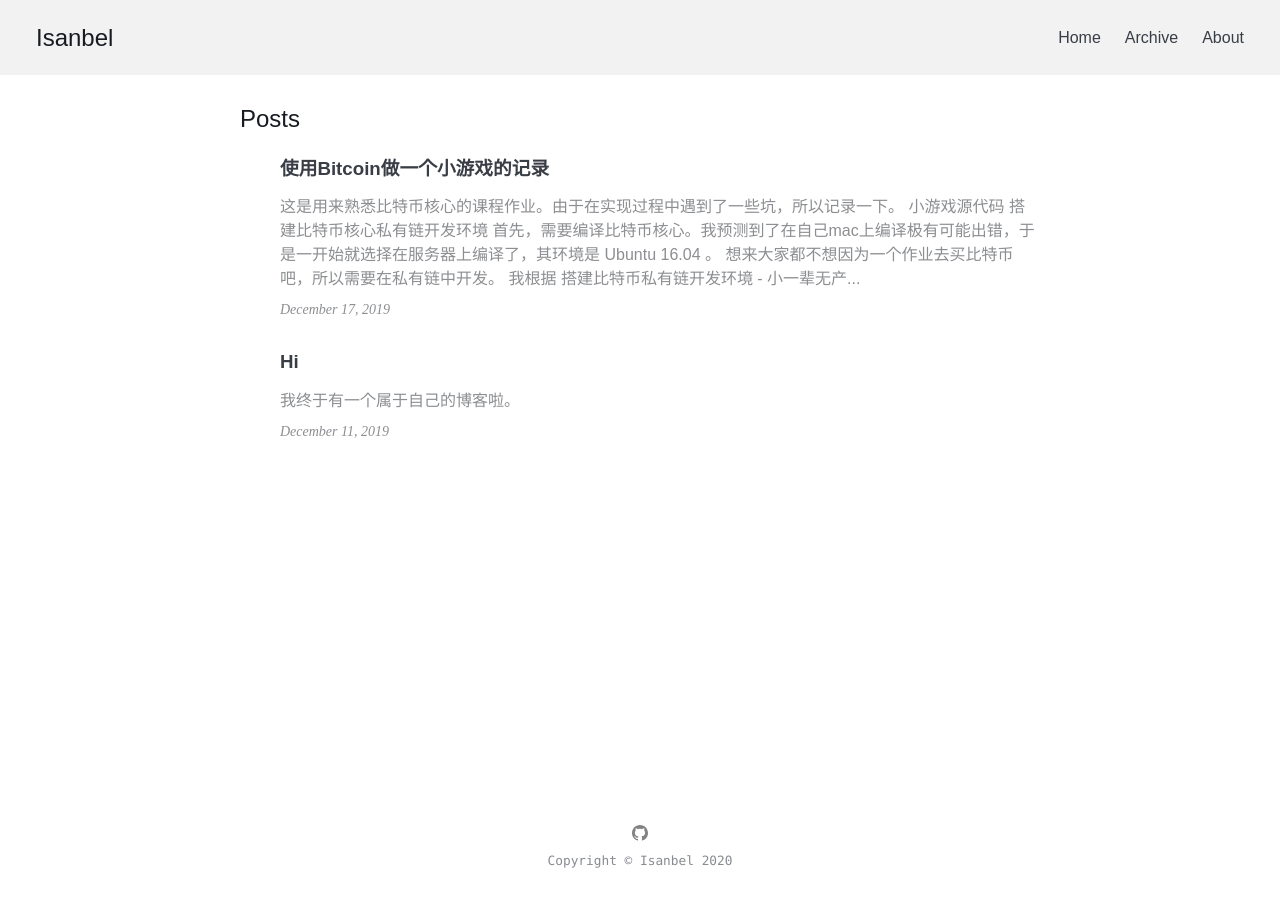
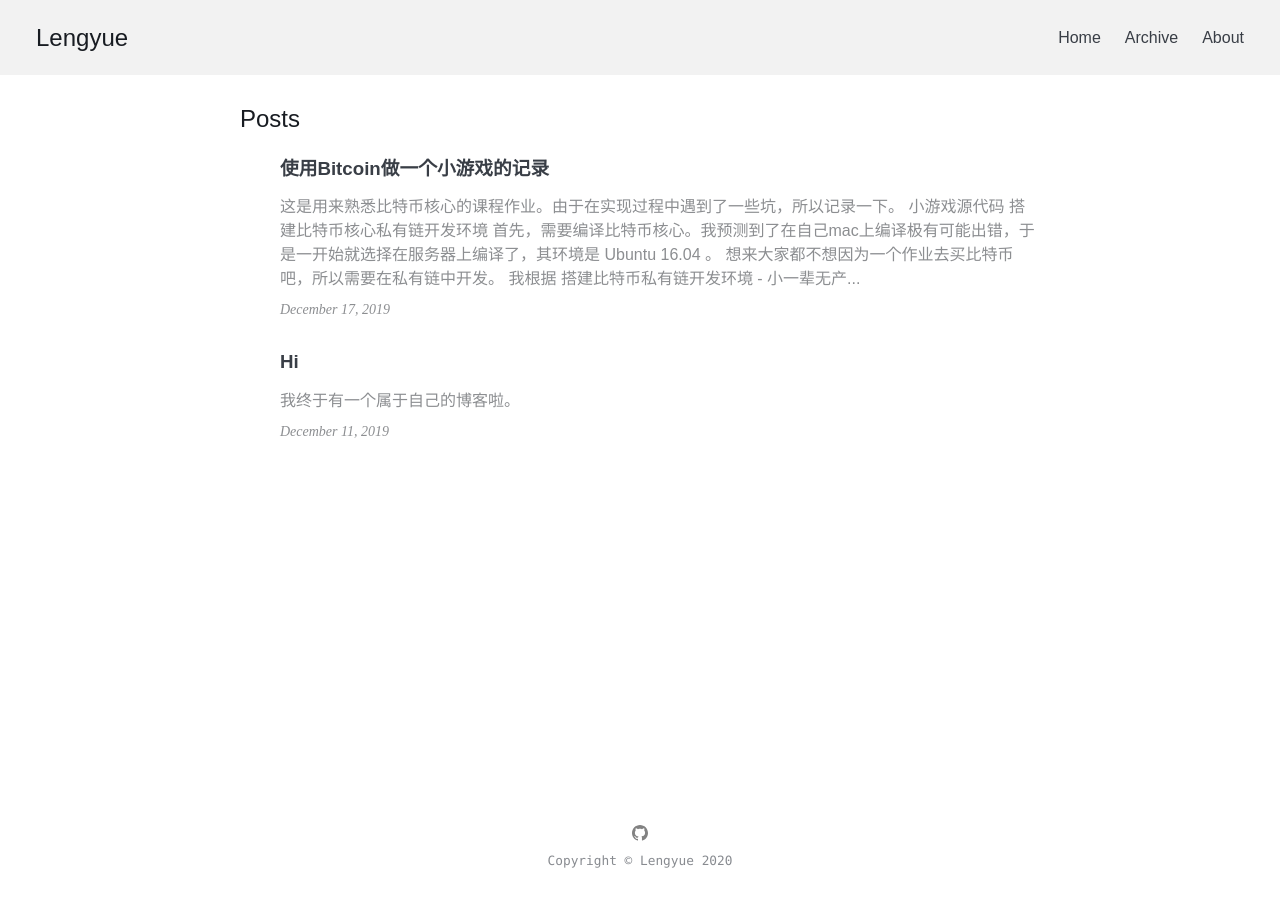
Before and after one commit to guxi11/guxi11.github.io, a Jekyll site: the page built from index.md, in a window 1280 px wide. Built offline with Jekyll 4.4.1, drawn with Linux system fonts in a browser that asks for light colours.

Commit message:
feat: change github username and domain name

```diff
--- a/CNAME
+++ b/CNAME
@@ -1 +1 @@
-isanbel.top
+lengyue.ink
--- a/_config.yml
+++ b/_config.yml
@@ -18,7 +18,7 @@
 # You can create any custom variable you would like, and they will be accessible
 # in the templates via {{ site.myvariable }}.
 
-title: Isanbel
+title: Lengyue
 email: guxi11@isanbel.com
 description: >- # this means to ignore newlines until "baseurl:"
   Blog
@@ -39,7 +39,7 @@
   date_format: "%B %-d, %Y"
 
   social_links:
-    github:  isanbel
+    github:  hbhde
 
 # Exclude from processing.
 # The following items will not be processed, by default.
```
Also changed, not shown: _posts/2019-12-17-使用Bitcoin做一个小游戏的记录.md (+2 -2 lines).
